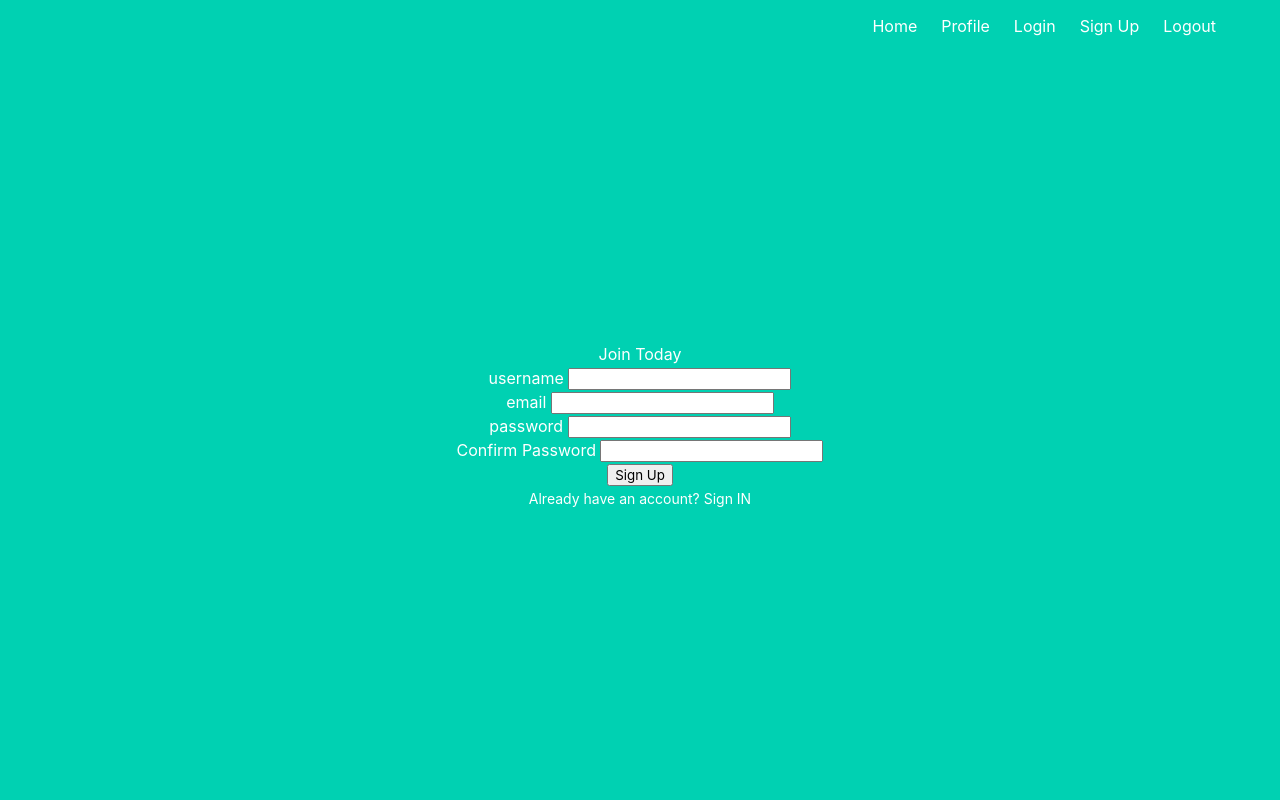
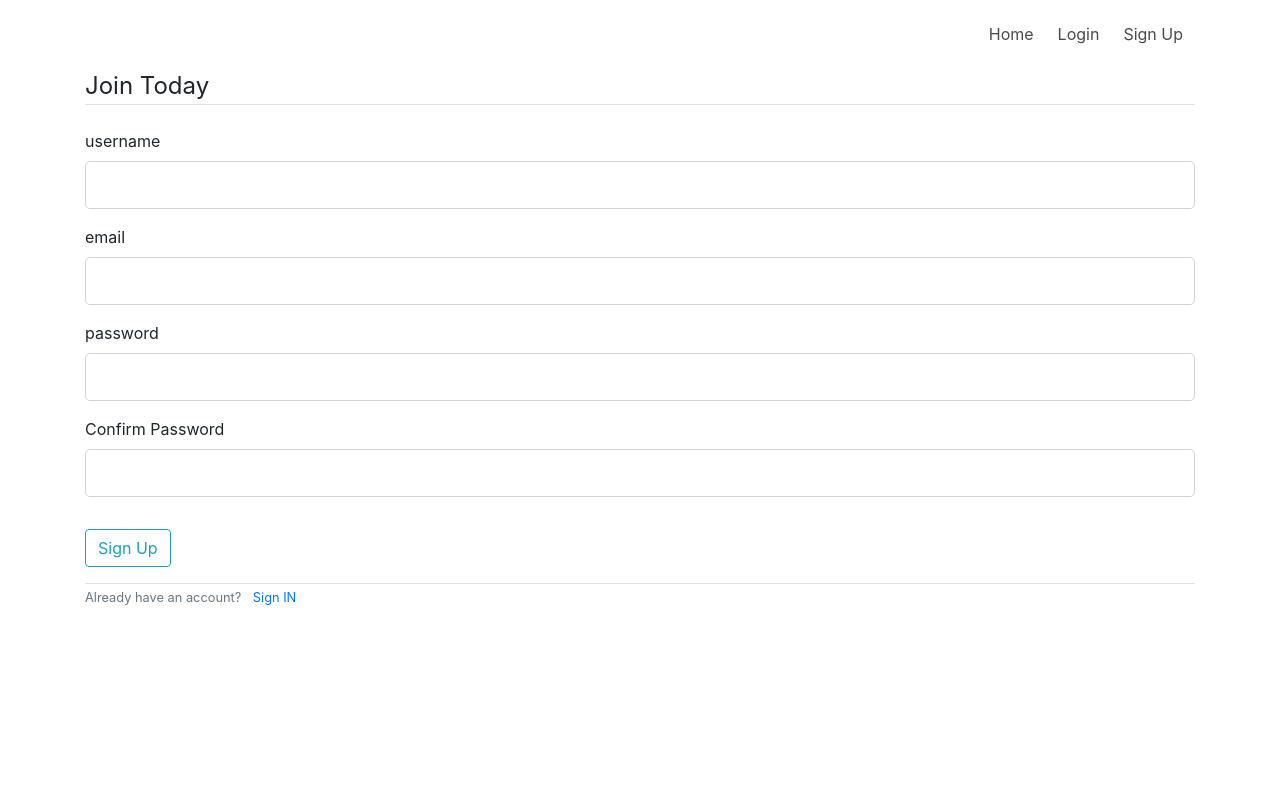
Before and after one commit to mnyando/my-blog, a Flask app: template app/templates/auth/signup.html in a window 1280 px wide. Run offline with Flask 2, Linux system fonts and the light colour scheme; the template is opened without the code that fills it: values that come from a table or form of the project are taken from there, others are empty; parts of the project's set-up code (start-up, migrations or seed data) failed here and were passed over; some libraries are stand-ins or nearby versions.

Commit message:
Adds styling to the base file.

```diff
--- a/app/templates/base.html
+++ b/app/templates/base.html
@@ -7,45 +7,62 @@
     <meta name="viewport" content="width=device-width, initial-scale=1">
     <title>Flask Auth Example</title>
     <link rel="stylesheet" href="https://cdnjs.cloudflare.com/ajax/libs/bulma/0.7.2/css/bulma.min.css" />
+    <link rel="stylesheet" href="https://stackpath.bootstrapcdn.com/bootstrap/4.3.1/css/bootstrap.min.css"
+        integrity="sha384-ggOyR0iXCbMQv3Xipma34MD+dH/1fQ784/j6cY/iJTQUOhcWr7x9JvoRxT2MZw1T" crossorigin="anonymous">
+    <link href="https://stackpath.bootstrapcdn.com/font-awesome/4.7.0/css/font-awesome.min.css" rel="stylesheet"
+        integrity="sha384-wvfXpqpZZVQGK6TAh5PVlGOfQNHSoD2xbE+QkPxCAFlNEevoEH3Sl0sibVcOQVnN" crossorigin="anonymous">
+    <script src="https://kit.fontawesome.com/a076d05399.js"></script>
 </head>
 
 <body>
-    <section class="hero is-primary is-fullheight">
-
     <div class="hero-head">
         <nav class="navbar">
             <div class="container">
 
-                    <div id="navbarMenuHeroA" class="navbar-menu">
+                <div id="navbarMenuHeroA" class="navbar-menu"></div>
                     <div class="navbar-end">
                         <a href="{{ url_for('main.index') }}" class="navbar-item">
                             Home
                         </a>
+
+                        {% if current_user.is_authenticated %}
+
                         <a href="{{ url_for('main.profile') }}" class="navbar-item">
                             Profile
                         </a>
+                        <a href="{{ url_for('auth.logout') }}" class="navbar-item">
+                            Logout
+                        </a>
+
+                        <a href="{{url_for('main.new_post')}}" class="nav-link">
+                            New Post
+                        </a>
+
+                        <a class="nav-link dropdown-toggle" style= 'margin-right:30px' data-toggle="dropdown"
+                        aria-haspopup="true" aria-expanded="false">
+                        <i class="fas fa-user"></i>&nbsp;<strong>{{current_user.username}}</strong> </a>
+
+
+                        {% else %}
+
                         <a href="{{ url_for('auth.login') }}" class="navbar-item">
                             Login
                         </a>
                         <a href="{{ url_for('auth.signup') }}" class="navbar-item">
                             Sign Up
                         </a>
-                            <a href="{{ url_for('auth.logout') }}" class="navbar-item">
-                                Logout
-                            </a>
+
                     </div>
-                    </div>
+
             </div>
         </nav>
+        {% endif %}
     </div>
 
-        <div class="hero-body">
-            <div class="container has-text-centered">
+
     {% block content %}
     {% endblock %}
-            </div>
-        </div>
-    </section>
+
 </body>
 
 </html>
```
Lines whose indentation alone changed are shown as unchanged.
